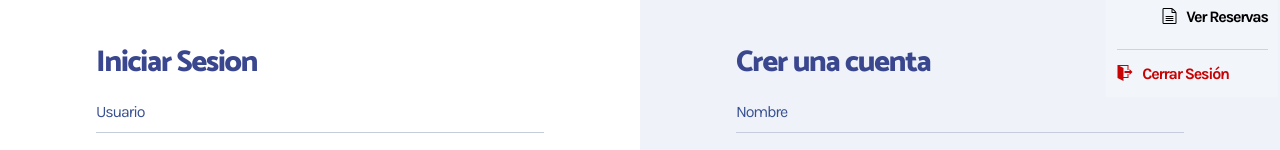
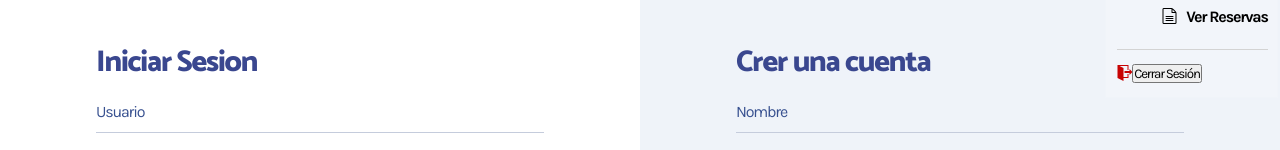
Before and after one commit to camilo9497/logieventos, a plain HTML site: page login.html in a window 1280 px wide. Shown: the part 136-286 px from the top of the page. Drawn offline with Linux system fonts and the light colour scheme; files whose address does not match are found by name.

Commit message:
cerrar sesion con formulario

```diff
--- a/login.html
+++ b/login.html
@@ -54,10 +54,10 @@
                                 </div>
                             </div>
                             <hr>
-                            <div class="container-miCuenta">
+                            <form class="container-miCuenta" action="">
                                 <i class="icon-exit"></i>
-                                <a class="miCuenta-list" href="">Cerrar Sesión</a>
-                            </div>
+                                <button type="submit" class="miCuenta-list">Cerrar Sesión</button>
+                            </form>
                         </div>
                     </li>
 
```
